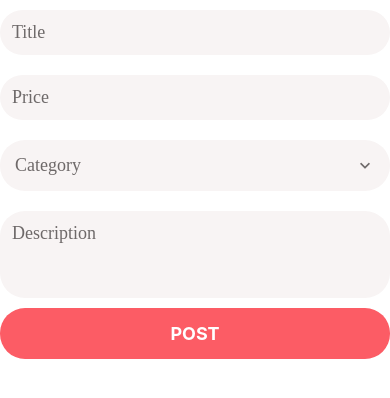
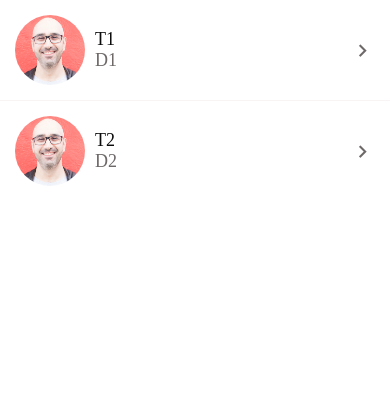
Before and after one commit to Ghauoor/end_the_urge, a React Native app: screen / in a window 390 px wide. Shown: the top 398 px of the page. Built offline with nearby package versions, Linux system fonts and the light colour scheme.

Commit message:
Fix long text issue

```diff
--- a/App.js
+++ b/App.js
@@ -4,9 +4,11 @@
 import ListingEditScreen from './src/screens/ListingEditScreen';
 import RegisterScreen from './src/screens/RegisterScreen';
 import LoginScreen from './src/screens/LoginScreen';
+import ListItem from './src/components/ListItem';
+import MessagingScreen from './src/screens/MessagingScreen';
 
 const App = () => {
-  return <ListingEditScreen />;
+  return <MessagingScreen />;
 };
 
 const styles = StyleSheet.create({});
--- a/src/components/AppText.js
+++ b/src/components/AppText.js
@@ -2,8 +2,12 @@
 import {Text} from 'react-native';
 import defaultStyles from '../config/styles';
 
-const AppText = ({children, style}) => {
-  return <Text style={[defaultStyles.text, style]}>{children}</Text>;
+const AppText = ({children, style, ...otherProps}) => {
+  return (
+    <Text style={[defaultStyles.text, style]} {...otherProps}>
+      {children}
+    </Text>
+  );
 };
 
 export default AppText;
--- a/src/components/ListItem.js
+++ b/src/components/ListItem.js
@@ -2,6 +2,7 @@
 import {View, StyleSheet, Image, TouchableHighlight} from 'react-native';
 import Swipeable from 'react-native-gesture-handler/Swipeable';
 import {GestureHandlerRootView} from 'react-native-gesture-handler';
+import Icon from 'react-native-vector-icons/dist/MaterialCommunityIcons';
 
 import AppText from './AppText';
 import colors from '../config/colors';
@@ -22,11 +23,16 @@
             {IconComponent}
             {image && <Image source={image} style={styles.image} />}
             <View style={styles.detailsContainer}>
-              <AppText style={styles.title}>{title}</AppText>
+              <AppText numberOfLines={1} style={styles.title}>
+                {title}
+              </AppText>
               {subTitle && (
-                <AppText style={styles.subTitle}>{subTitle}</AppText>
+                <AppText style={styles.subTitle} numberOfLines={2}>
+                  {subTitle}
+                </AppText>
               )}
             </View>
+            <Icon name="chevron-right" size={25} color={colors.medium} />
           </View>
         </TouchableHighlight>
       </Swipeable>
@@ -37,10 +43,12 @@
 const styles = StyleSheet.create({
   container: {
     flexDirection: 'row',
+    alignItems: 'center',
     padding: 15,
     backgroundColor: colors.white,
   },
   detailsContainer: {
+    flex: 1,
     marginLeft: 10,
     justifyContent: 'center',
   },
```
